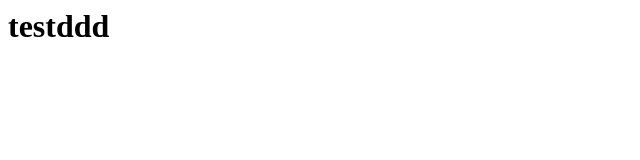
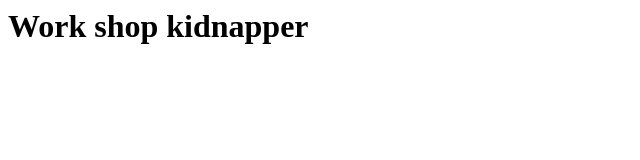
Before and after one commit to zolokid/workshop, a plain HTML site: page index.html in a window 1280 px wide. Shown: the whole page, without its empty margins (0-640 px from the left). Drawn offline with Linux system fonts and the light colour scheme.

Commit message:
edit index

```diff
--- a/index.html
+++ b/index.html
@@ -1 +1 @@
-<h1>testddd</h1>
+<h1>Work shop kidnapper</h1>
```
